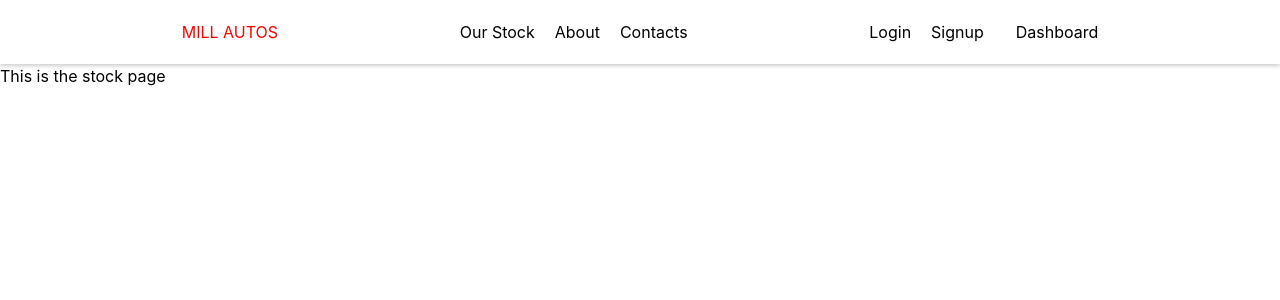
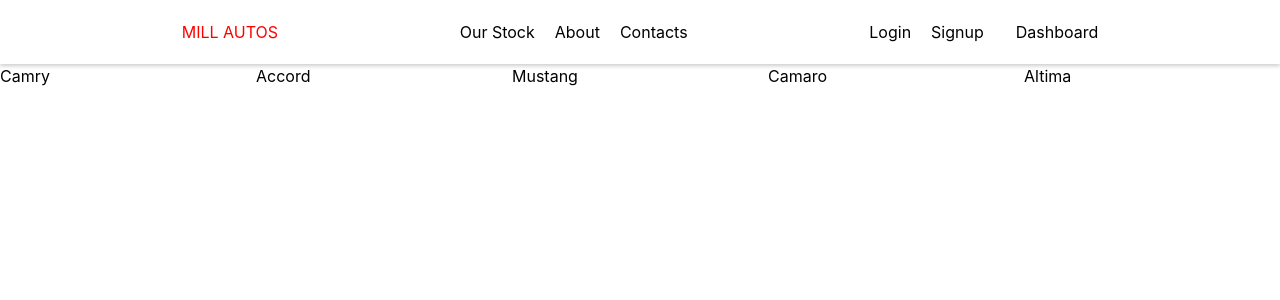
Before and after one commit to Leewell-Muchiri/mill-autos, a React (Create React App) app: page /stock in a window 1280 px wide. Shown: the top 300 px of the page. Built offline with nearby package versions, Linux system fonts and the light colour scheme; data requests are answered from the project's data file.

Commit message:
Started the our-stock-section

```diff
--- /dev/null
+++ b/db.json
@@ -0,0 +1,44 @@
+{
+  "cars": [
+    {
+      "id": 1,
+      "brand": "Toyota",
+      "model": "Camry",
+      "year": 2022,
+      "color": "blue",
+      "price": 25000
+    },
+    {
+      "id": 2,
+      "brand": "Honda",
+      "model": "Accord",
+      "year": 2021,
+      "color": "silver",
+      "price": 27000
+    },
+    {
+      "id": 3,
+      "brand": "Ford",
+      "model": "Mustang",
+      "year": 2021,
+      "color": "red",
+      "price": 32000
+    },
+    {
+      "id": 4,
+      "brand": "Chevrolet",
+      "model": "Camaro",
+      "year": 2022,
+      "color": "black",
+      "price": 35000
+    },
+    {
+      "id": 5,
+      "brand": "Nissan",
+      "model": "Altima",
+      "year": 2022,
+      "color": "white",
+      "price": 26000
+    }
+  ]
+}
--- a/src/App.css
+++ b/src/App.css
@@ -28,6 +28,12 @@ a:hover {
 }
 .top-padding {
   padding-top: 20px;
+}
+
+/* fetchedData */
+.fetchedData {
+  display: grid;
+  grid-template-columns: repeat(5, 1fr);
 }
 
 /* Nav */
@@ -144,14 +150,13 @@ form {
 }
 
 /* createCar */
-.createCar{
+.createCar {
   display: flex;
   flex-direction: column;
 }
-.createCar > input{
+.createCar > input {
   border: 1px solid black;
   padding: 12px 20px;
   background-color: black;
   border-radius: 6px;
-
 }
--- /dev/null
+++ b/src/components/FetchedData.js
@@ -0,0 +1,9 @@
+function FetchedData({ data }) {
+  return(
+    <div>
+        <h5>{data.model}</h5>
+    </div>
+  );
+}
+
+export default FetchedData;
--- a/src/components/OurStock.js
+++ b/src/components/OurStock.js
@@ -1,29 +1,30 @@
 // import { Link } from "react-router-dom";
 import Navbar from "./Navbar";
+import { useState, useEffect } from "react";
+import FetchedData from "./FetchedData";
 
 function OurStock() {
+  const [data, setData] = useState([]);
+
+  useEffect(() => {
+    fetch("http://localhost:8000/cars")
+      .then((res) => res.json())
+      .then((data) => setData(data));
+  }, []);
   return (
     <div>
-        <Navbar />
-      {/* <Link
-        style={{
-          position: "absolute",
-          top: "20px",
-          left: "20px",
-          color: "green",
-          textDecoration: "none",
-        }}
-        to=".."
-      >
-        Back
-      </Link>
+      <Navbar />
 
-      <div style={{
-        marginTop: "5em",
-      }}> */}
-
-        <p>This is the stock page</p>
-      {/* </div> */}
+      <div className="fetchedData">
+        {data &&
+          data.map((item, index) => {
+            return (
+              <div key={index}>
+                <FetchedData data={item} />
+              </div>
+            );
+          })}
+      </div>
     </div>
   );
 }
--- a/src/components/admin/AdminIndex.js
+++ b/src/components/admin/AdminIndex.js
@@ -6,10 +6,12 @@ import { Link } from "react-router-dom";
 function AdminIndex() {
   const name = "Admin";
   const [changedComponent, setChangedComponent] = useState(null);
+  const [items, setItems] = useState([]);
+
 
   const createCarPost = () => {
     console.log("createCarPost");
-    setChangedComponent(<CarPost />);
+    setChangedComponent(<CarPost setItems={setItems} />);
   };
   return (
     <div className="dashboard">
@@ -27,7 +29,7 @@ function AdminIndex() {
                 paddingtop: "500px",
               }}
               onClick={() => {
-                setChangedComponent(<ViewAllPost />);
+                setChangedComponent(<ViewAllPost items={items} />);
               }}
             >
               View Posts
--- a/src/components/admin/CarPost.js
+++ b/src/components/admin/CarPost.js
@@ -1,20 +1,45 @@
-function CarPost() {
+import { useState } from "react";
+function CarPost({ setItems }) {
+  const [model, setModel] = useState("");
+  const [manufacturingYear, setManufacturingYear] = useState();
+  const [transmission, setTransmission] = useState("");
+  const [fuelType, setFuelType] = useState("");
+  const [price, setPrice] = useState();
+
   const postNewCar = (e) => {
     e.preventDefault();
-    console.log("New car posted");
+
+    const body = {
+      model: model,
+      manufacturingYear: manufacturingYear,
+      transmission: transmission,
+      fuelType: fuelType,
+      price: price,
+    };
+
+    console.log(body);
+    setItems((oldItem) => [...oldItem, body]);
   };
+
   return (
     <div className="createCar">
       <h1>Welcome, let's post some awesome cars</h1>
       <form onSubmit={postNewCar}>
         {/* for model name */}
         <label>Model: </label>
-        <input type="text" placeholder="Type the model of the car here..." />
+        <input
+          value={model}
+          type="text"
+          onChange={(e) => setModel(e.target.value)}
+          placeholder="Type the model of the car here..."
+        />
 
         {/*  for Year Of Manufacture */}
         <label>Year Of Manufacture: </label>
         <input
+          value={manufacturingYear}
           type="number"
+          onChange={(e) => setManufacturingYear(e.target.value)}
           placeholder="Type the Year Of Manufacture of the car here..."
         />
 
@@ -22,6 +47,8 @@ function CarPost() {
         <label>Transmission: </label>
         <input
           type="text"
+          value={transmission}
+          onChange={(e) => setTransmission(e.target.value)}
           placeholder="Type the transimission of the car here..."
         />
 
@@ -29,13 +56,20 @@ function CarPost() {
         <label>Fuel Type: </label>
         <input
           type="text"
+          value={fuelType}
+          onChange={(e) => setFuelType(e.target.value)}
           placeholder="Type the Type of Fuel of the car here..."
         />
 
         {/*  for Price */}
 
         <label>Price: </label>
-        <input type="number" placeholder="Type the price of the car here..." />
+        <input
+          value={price}
+          type="number"
+          onChange={(e) => setPrice(e.target.value)}
+          placeholder="Type the price of the car here..."
+        />
 
         <button type="submit">Post</button>
       </form>
--- a/src/components/admin/ViewAllPost.js
+++ b/src/components/admin/ViewAllPost.js
@@ -1,9 +1,18 @@
-function ViewAllPost() {
-    return (
-      <div>
-        <p>This is the ViewAllPost section</p>
+function ViewAllPost({ items }) {
+  return (
+    <div>
+      {console.log(items)}
+      <div style={{
+        colort: 'red',
+      }}>
+        {items
+          ? items.map((x, index) => {
+              <p key={index}>{x.model}</p>;
+            })
+          : null}
       </div>
-    );
+    </div>
+  );
 }
 
 export default ViewAllPost;
```
